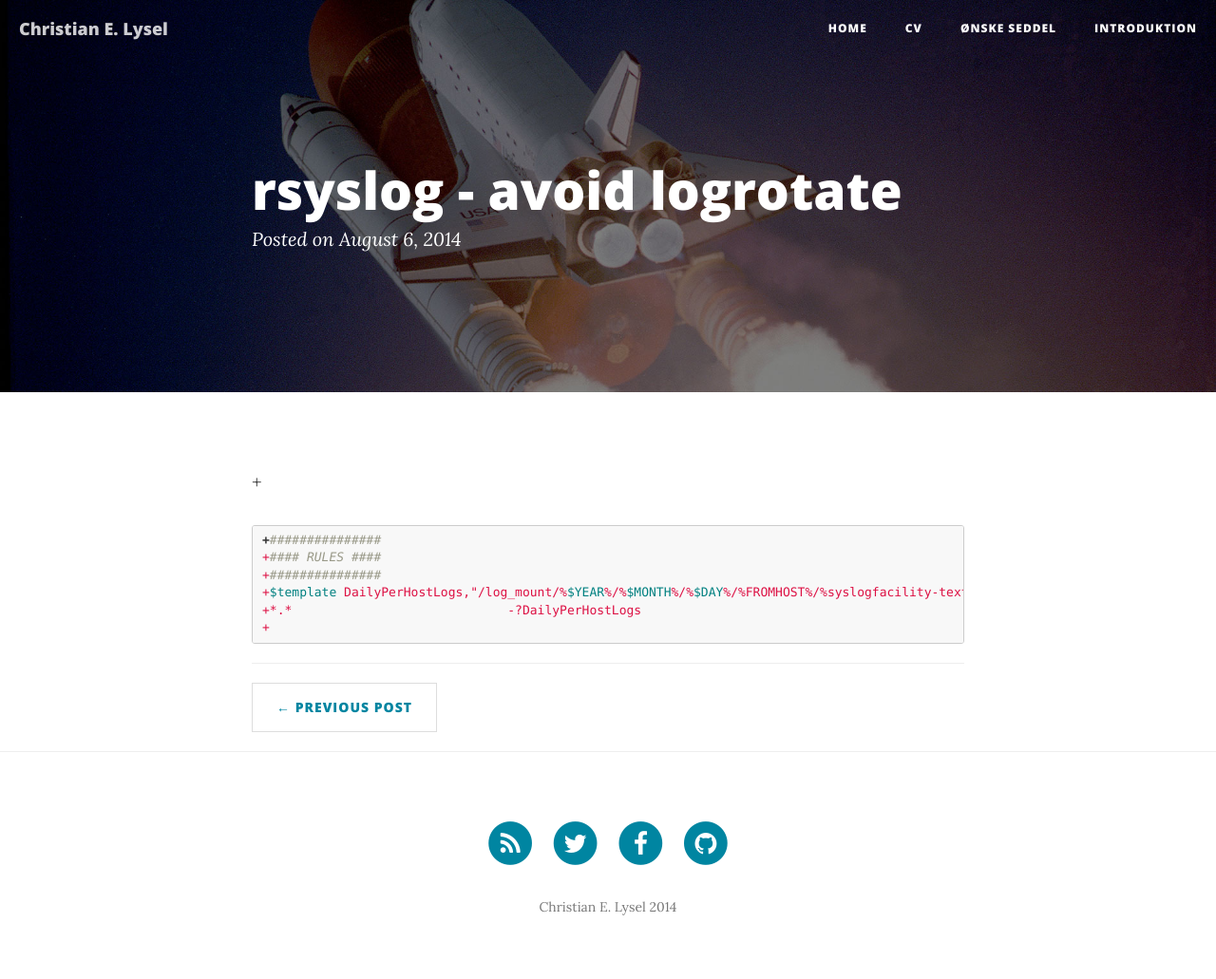
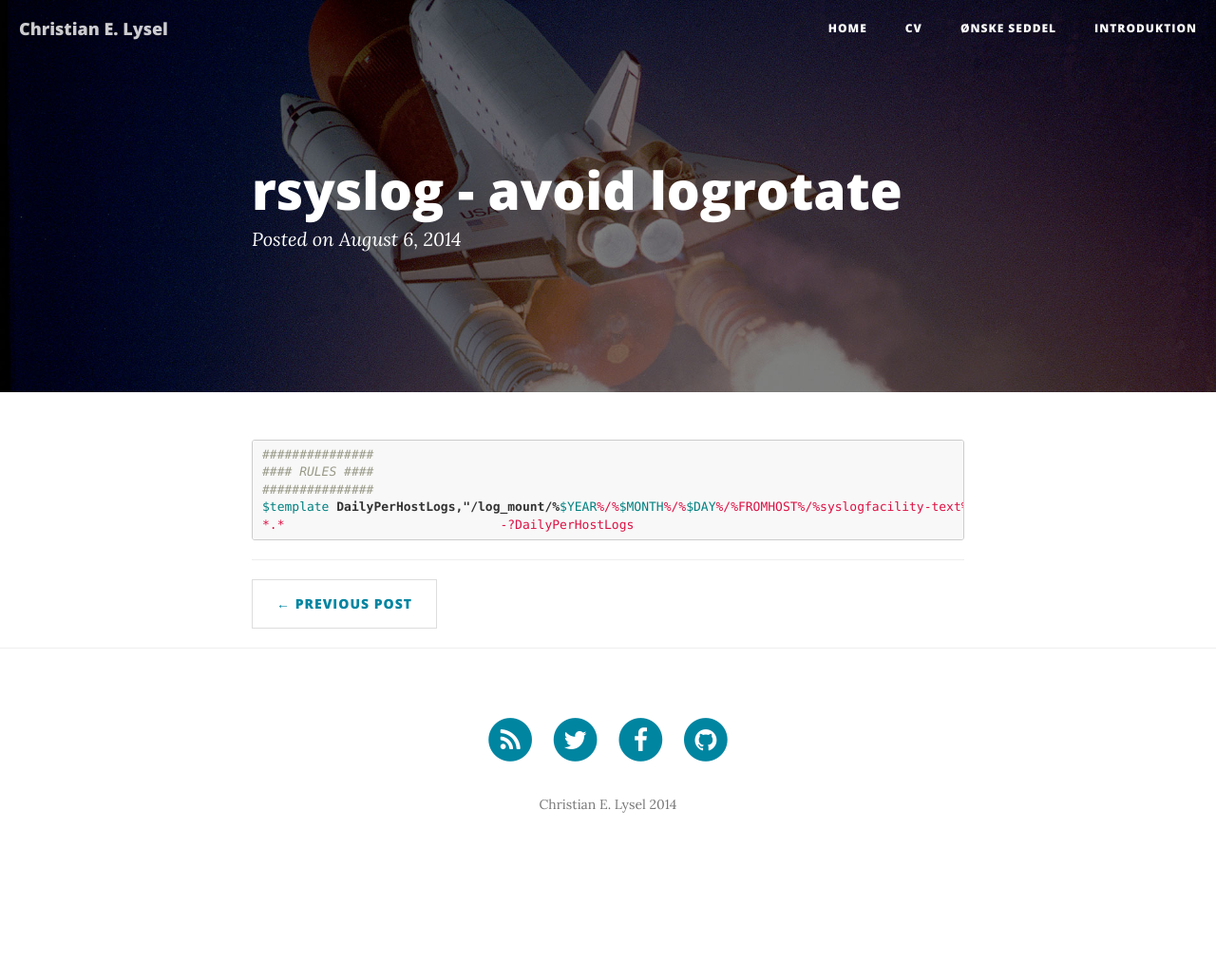
Before and after one commit to clysel/christian.lysel.net, a Jekyll site: the page built from _posts/2014-08-06-rsyslog.markdown, in a window 1280 px wide. Shown: the whole page at 95% size. Built offline with Jekyll 4.4.1, drawn with Linux system fonts in a browser that asks for light colours; nearby versions of some CDN libraries; after the commit the page ends 923 px from its top, so only the background shows below that.

Commit message:
Update 2014-08-06-rsyslog.markdown

```diff
--- a/_posts/2014-08-06-rsyslog.markdown
+++ b/_posts/2014-08-06-rsyslog.markdown
@@ -4,10 +4,10 @@ header-img: "img/post-bg-01.jpg"
 title: "rsyslog - avoid logrotate"
 ---
 
-+{% highlight nginx %}
-+###############
-+#### RULES ####
-+###############
-+$template DailyPerHostLogs,"/log_mount/%$YEAR%/%$MONTH%/%$DAY%/%FROMHOST%/%syslogfacility-text%.%syslogseverity-text%.log"
-+*.*                             -?DailyPerHostLogs
-+{% endhighlight %}
+{% highlight nginx %}
+###############
+#### RULES ####
+###############
+$template DailyPerHostLogs,"/log_mount/%$YEAR%/%$MONTH%/%$DAY%/%FROMHOST%/%syslogfacility-text%.%syslogseverity-text%.log"
+*.*                             -?DailyPerHostLogs
+{% endhighlight %}
```
